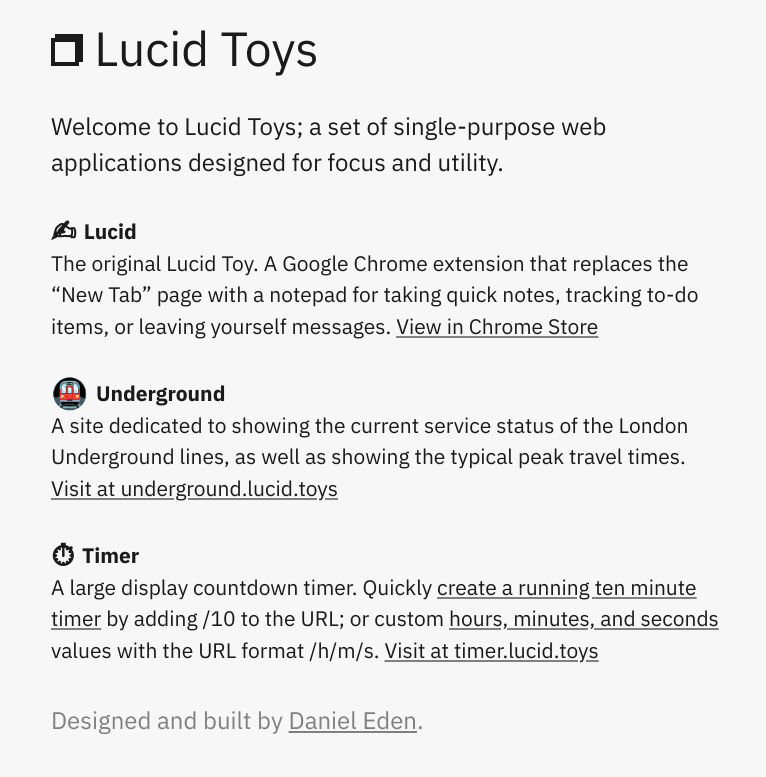
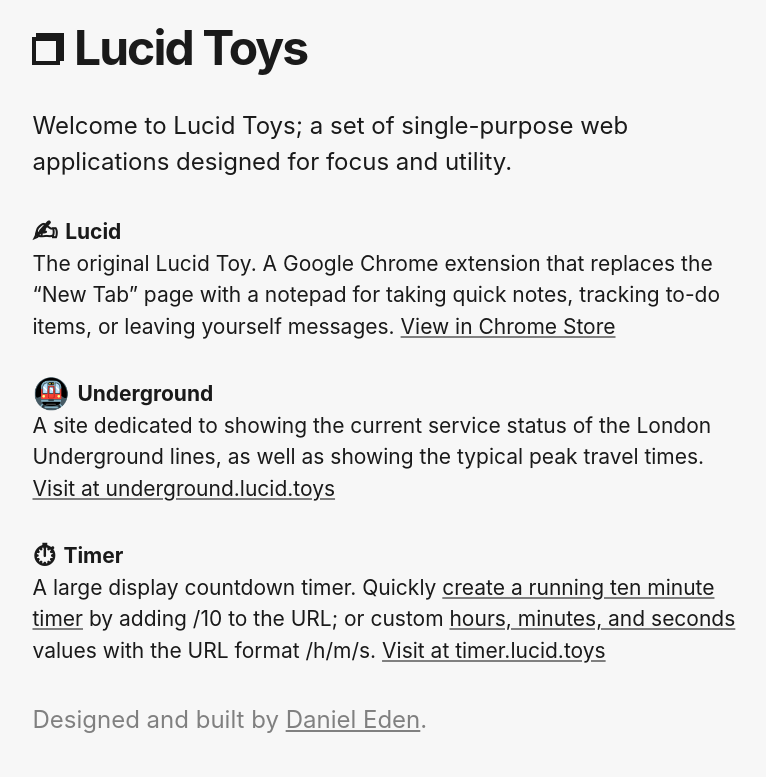
Before and after one commit to Lucid-Toys/lucid.toys, a plain HTML site: page index.html in a window 1280 px wide. Shown: the whole page, without its empty margins (253-1019 px from the left). Drawn offline with Linux system fonts and the light colour scheme; a small style sheet from the web is missing.

Commit message:
Update font family to use Inter

```diff
--- a/index.html
+++ b/index.html
@@ -5,8 +5,8 @@
     <title>Lucid Toys</title>
     <meta name="viewport" content="width=device-width" />
     <link
-      href="https://fonts.googleapis.com/css?family=IBM+Plex+Sans:400,400i,700,700i&display=swap&subset=latin-ext"
       rel="stylesheet"
+      href="https://cdn.jsdelivr.net/npm/@xz/fonts@1/serve/inter.css"
     />
     <link rel="stylesheet" href="./style.css" />
   </head>
--- a/style.css
+++ b/style.css
@@ -9,8 +9,7 @@
   --foreground: var(--dark);
   --background: var(--light);
 
-  --fontStack: "IBM Plex Sans", -apple-system, system-ui, BlinkMacSystemFont,
-    sans-serif;
+  --fontStack: "Inter", -apple-system, system-ui, BlinkMacSystemFont, sans-serif;
 }
 
 * {
@@ -42,6 +41,8 @@ html {
 
 h1 {
   font-size: 2rem;
+  font-weight: 700;
+  letter-spacing: -0.04em;
   line-height: 1;
   margin-bottom: 1.5rem;
 }
```
